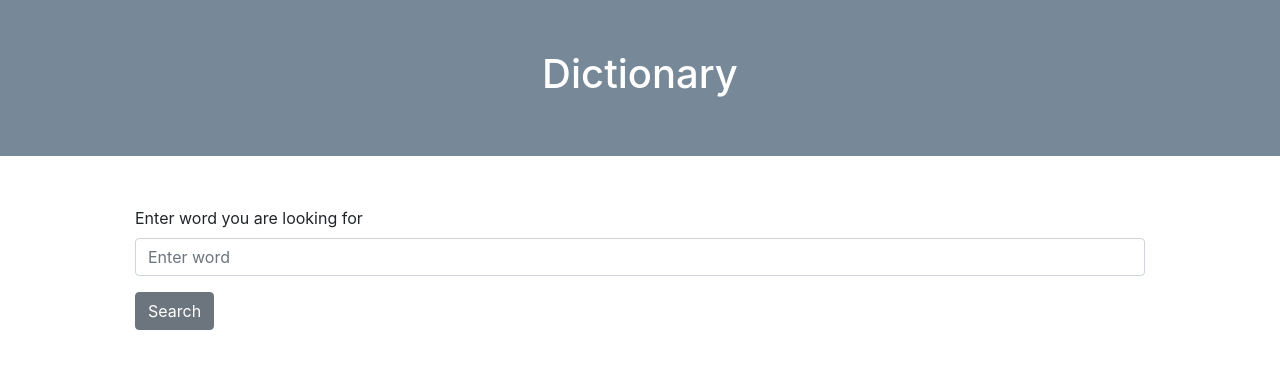
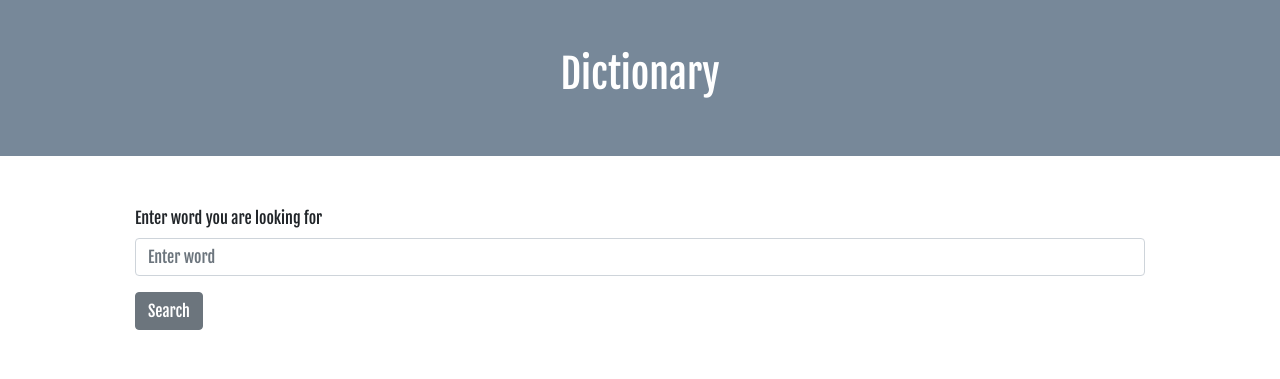
Before and after one commit to dawidbudzynski/interactive_dictionary, a Flask app: page / in a window 1280 px wide. Shown: the top 379 px of the page. Run offline with Flask 2, Linux system fonts and the light colour scheme; parts of the project's set-up code (start-up, migrations or seed data) failed here and were passed over; some libraries are stand-ins or nearby versions.

Commit message:
font changed

```diff
--- a/static/css/main.css
+++ b/static/css/main.css
@@ -1,3 +1,7 @@
+body {
+    font-family: 'Fjalla One', sans-serif;
+}
+
 .container-flex {
     background-color: lightslategrey;
 }
--- a/templates/index.html
+++ b/templates/index.html
@@ -8,6 +8,8 @@
     <!-- Bootstrap CSS -->
     <link rel="stylesheet" href="https://stackpath.bootstrapcdn.com/bootstrap/4.1.0/css/bootstrap.min.css"
           integrity="sha384-9gVQ4dYFwwWSjIDZnLEWnxCjeSWFphJiwGPXr1jddIhOegiu1FwO5qRGvFXOdJZ4" crossorigin="anonymous">
+
+    <link href="https://fonts.googleapis.com/css?family=Fjalla+One" rel="stylesheet">
 
     <link rel="stylesheet" href="{{ url_for('static', filename='css/main.css') }}">
     <title>Interactive dictionary</title>
```
